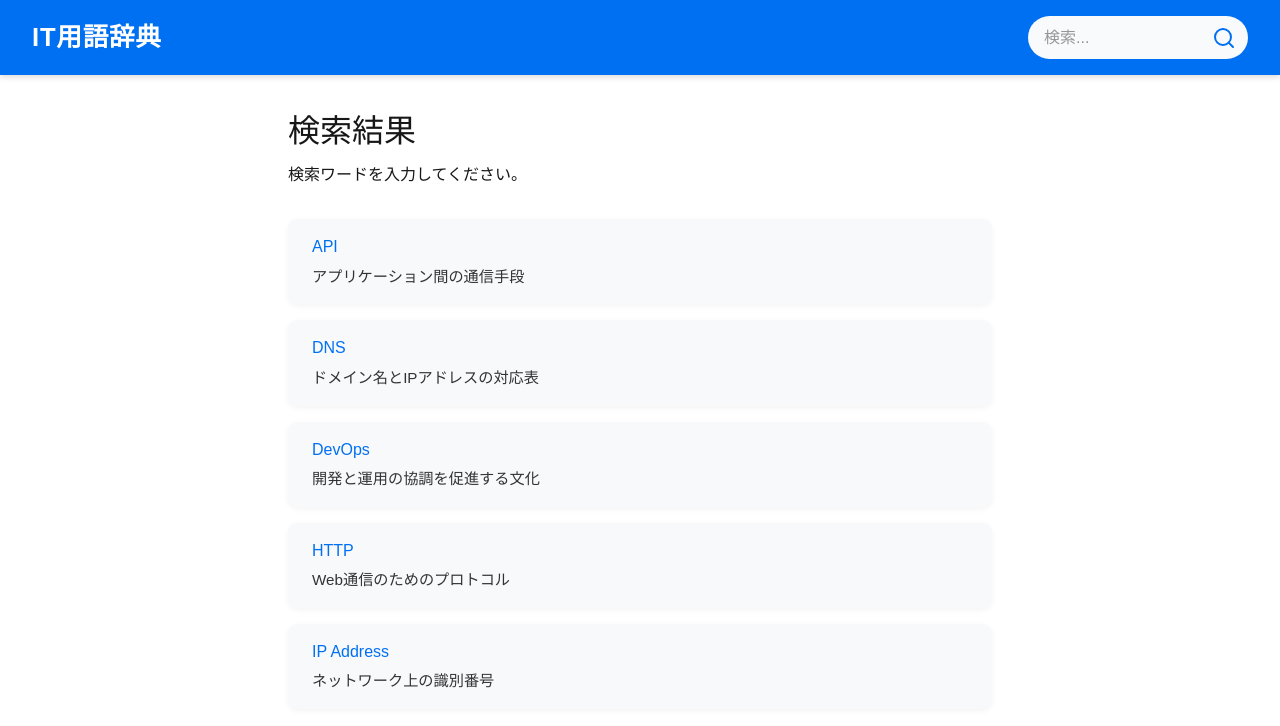
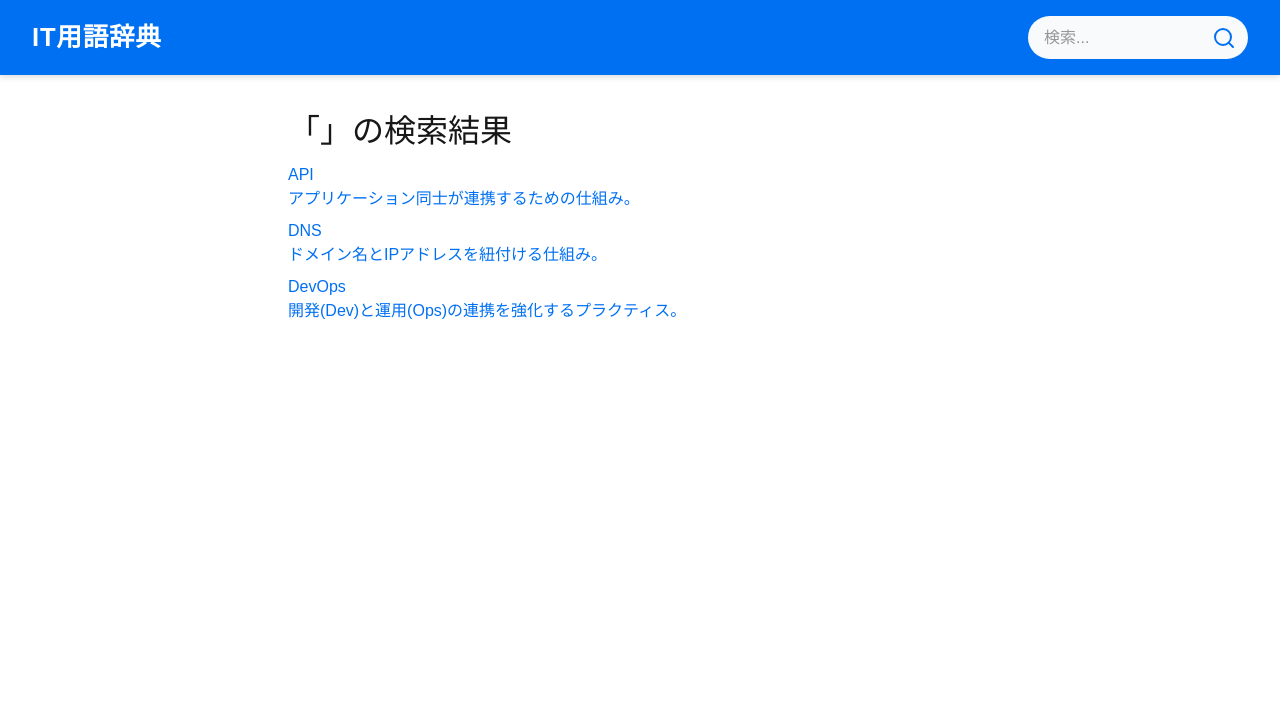
Before and after one commit to itc-s24005/IT-DICT, a Next.js app: page /search in a window 1280 px wide. Shown: the top 726 px of the page. Built offline with nearby package versions, Linux system fonts and the light colour scheme.

Commit message:
エラー修正

```diff
--- a/app/search/page.tsx
+++ b/app/search/page.tsx
@@ -1,50 +1,12 @@
 "use client";
 
-import { useSearchParams } from "next/navigation";
-import Link from "next/link";
-import styles from "./search.module.css";
-
-const terms = [
-  { word: "API", slug: "api", description: "アプリケーション間の通信手段" },
-  { word: "DNS", slug: "dns", description: "ドメイン名とIPアドレスの対応表" },
-  { word: "DevOps", slug: "devops", description: "開発と運用の協調を促進する文化" },
-  { word: "HTTP", slug: "http", description: "Web通信のためのプロトコル" },
-  { word: "IP Address", slug: "ip-address", description: "ネットワーク上の識別番号" },
-];
+import { Suspense } from "react";
+import SearchResults from "./search-results";
 
 export default function SearchPage() {
-  const searchParams = useSearchParams();
-  const query = searchParams.get("query")?.toLowerCase() ?? "";
-
-  const results = terms.filter((term) =>
-    term.word.toLowerCase().includes(query)
-  );
-
   return (
-    <main className={styles.main}>
-      <h1>検索結果</h1>
-      {query ? (
-        <p>
-          「<strong>{query}</strong>」の検索結果 ({results.length} 件)
-        </p>
-      ) : (
-        <p>検索ワードを入力してください。</p>
-      )}
-
-      <ul className={styles.resultList}>
-        {results.length > 0 ? (
-          results.map((term) => (
-            <li key={term.slug} className={styles.resultItem}>
-              <Link href={`/term/${term.slug}`}>
-                <h2>{term.word}</h2>
-                <p>{term.description}</p>
-              </Link>
-            </li>
-          ))
-        ) : (
-          query && <p>該当する用語は見つかりませんでした。</p>
-        )}
-      </ul>
-    </main>
+    <Suspense fallback={<p>読み込み中...</p>}>
+      <SearchResults />
+    </Suspense>
   );
 }
--- /dev/null
+++ b/app/search/search-results.tsx
@@ -0,0 +1,50 @@
+"use client";
+
+import { useSearchParams } from "next/navigation";
+import Link from "next/link";
+import styles from "./search.module.css";
+
+const termData: Record<string, { title: string; description: string }> = {
+  api: {
+    title: "API",
+    description: "アプリケーション同士が連携するための仕組み。",
+  },
+  dns: {
+    title: "DNS",
+    description: "ドメイン名とIPアドレスを紐付ける仕組み。",
+  },
+  devops: {
+    title: "DevOps",
+    description: "開発(Dev)と運用(Ops)の連携を強化するプラクティス。",
+  },
+};
+
+export default function SearchResults() {
+  const searchParams = useSearchParams();
+  const query = searchParams.get("query")?.toLowerCase() || "";
+
+  const filteredTerms = Object.entries(termData).filter(([_, value]) =>
+    value.title.toLowerCase().includes(query)
+  );
+
+  return (
+    <main className={styles.main}>
+      <h1 className={styles.title}>「{query}」の検索結果</h1>
+
+      {filteredTerms.length > 0 ? (
+        <ul className={styles.list}>
+          {filteredTerms.map(([slug, value]) => (
+            <li key={slug} className={styles.item}>
+              <Link href={`/term/${slug}`} className={styles.link}>
+                <h2>{value.title}</h2>
+                <p>{value.description}</p>
+              </Link>
+            </li>
+          ))}
+        </ul>
+      ) : (
+        <p>該当する用語が見つかりませんでした。</p>
+      )}
+    </main>
+  );
+}
```
